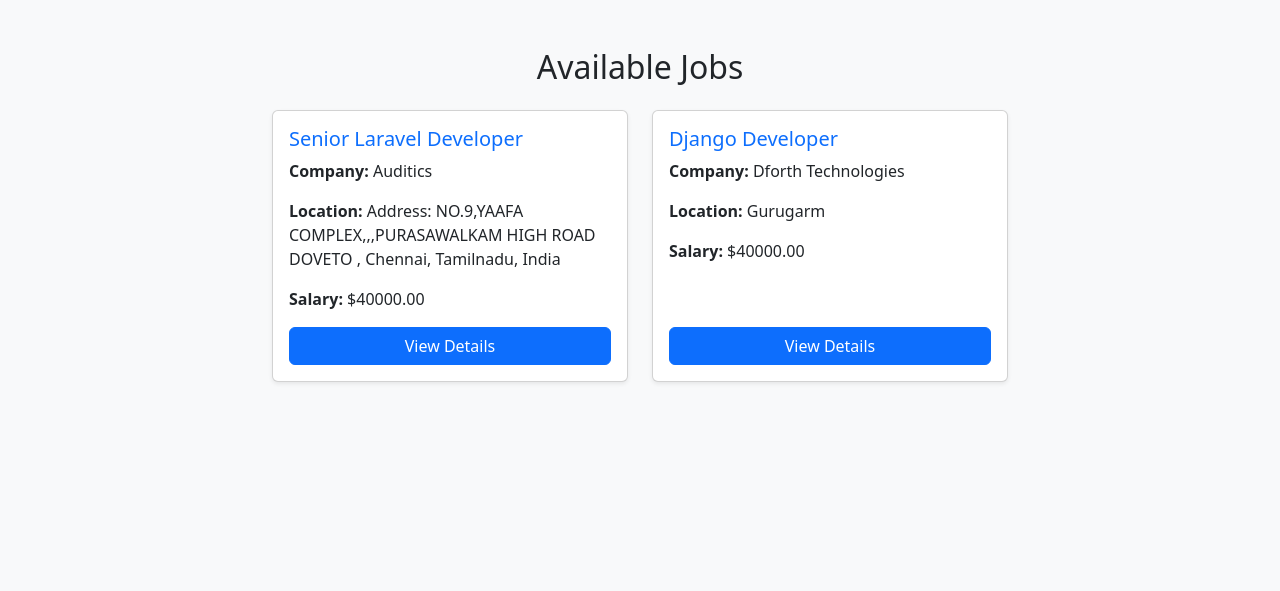
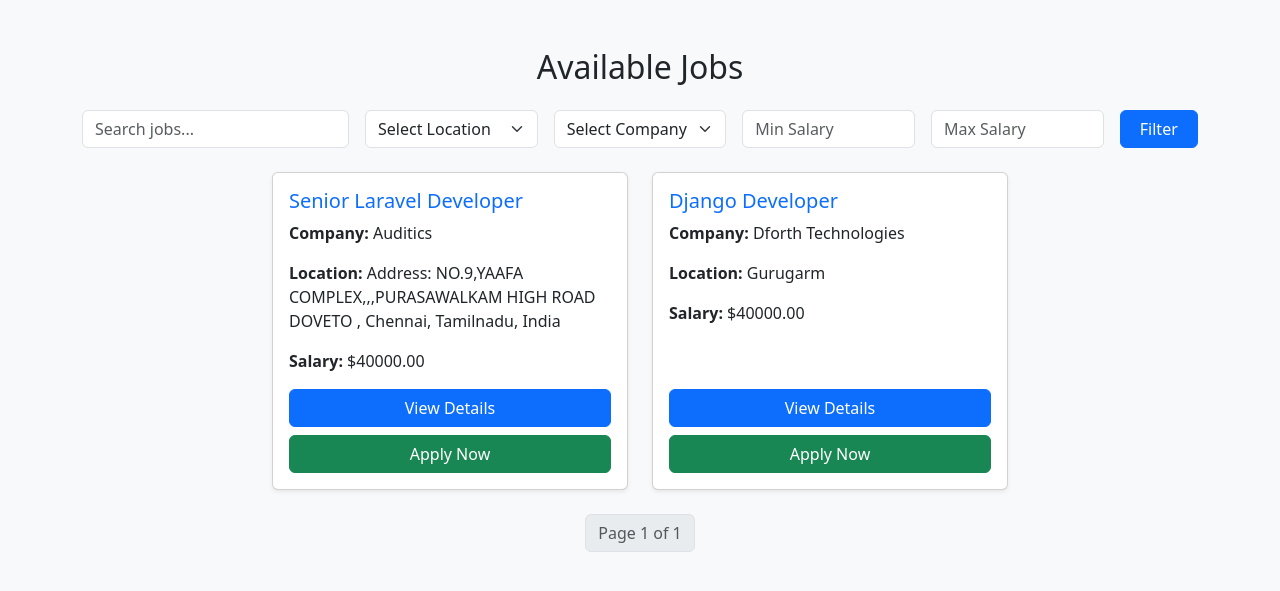
Before and after one commit to Sajid-Khaja/Job_Portal, a Django app: page / in a window 1280 px wide. Shown: the part 56-647 px from the top of the page. Run offline with Django 5.2, Linux system fonts and the light colour scheme; a user stored in the database is signed in; data comes from the database, SQL or seed files in the repository; both versions use the stored data as it was after the commit.

Commit message:
new features added

```diff
--- a/jobs/models.py
+++ b/jobs/models.py
@@ -1,4 +1,5 @@
 from django.db import models
+from django.contrib.auth.models import User
 
 class Job(models.Model):
     JOB_TYPES = [
@@ -22,3 +23,12 @@
 
     def __str__(self):
         return f"{self.title} - {self.company}"
+
+
+class JobApplication(models.Model):
+    user = models.ForeignKey(User, on_delete=models.CASCADE)
+    job = models.ForeignKey(Job, on_delete=models.CASCADE)
+    applied_at = models.DateTimeField(auto_now_add=True)
+
+    def __str__(self):
+        return f"{self.user.username} - {self.job.title}"
--- a/jobs/templates/base.html
+++ b/jobs/templates/base.html
@@ -12,6 +12,7 @@
             <a class="navbar-brand" href="{% url 'job_list' %}">Job Portal</a>
             <div class="navbar-nav">
                 {% if user.is_authenticated %}
+                    <a class="nav-link" href="{% url 'application_history' %}">My Applications</a>
                     <a class="nav-link" href="{% url 'job_create' %}">Post a Job</a>
                     <a class="nav-link" href="{% url 'logout' %}">Logout</a>
                 {% else %}
--- a/jobs/templates/job_list.html
+++ b/jobs/templates/job_list.html
@@ -19,10 +19,43 @@
         </div>
     </nav>
 
-    <!-- Job Listings -->
+    <!-- Container -->
     <div class="container mt-5">
         <h2 class="text-center mb-4">Available Jobs</h2>
 
+        <!-- Search and Filter Form -->
+        <form method="GET" action="{% url 'job_list' %}" class="row g-3 mb-4">
+            <div class="col-md-3">
+                <input type="text" name="q" class="form-control" placeholder="Search jobs..." value="{{ request.GET.q }}">
+            </div>
+            <div class="col-md-2">
+                <select name="location" class="form-select">
+                    <option value="">Select Location</option>
+                    {% for loc in locations %}
+                    <option value="{{ loc }}" {% if request.GET.location == loc %}selected{% endif %}>{{ loc }}</option>
+                    {% endfor %}
+                </select>
+            </div>
+            <div class="col-md-2">
+                <select name="company" class="form-select">
+                    <option value="">Select Company</option>
+                    {% for comp in companies %}
+                    <option value="{{ comp }}" {% if request.GET.company == comp %}selected{% endif %}>{{ comp }}</option>
+                    {% endfor %}
+                </select>
+            </div>
+            <div class="col-md-2">
+                <input type="number" name="min_salary" class="form-control" placeholder="Min Salary" value="{{ request.GET.min_salary }}">
+            </div>
+            <div class="col-md-2">
+                <input type="number" name="max_salary" class="form-control" placeholder="Max Salary" value="{{ request.GET.max_salary }}">
+            </div>
+            <div class="col-md-1">
+                <button type="submit" class="btn btn-primary w-100">Filter</button>
+            </div>
+        </form>
+
+        <!-- Job Listings -->
         <div class="row justify-content-center">
             {% for job in jobs %}
             <div class="col-md-4 mb-4">
@@ -34,12 +67,44 @@
                         <p><strong>Salary:</strong> ${{ job.salary }}</p>
                         <div class="mt-auto">
                             <a href="{% url 'job_detail' job.id %}" class="btn btn-primary w-100">View Details</a>
+                            <a href="{% url 'apply_job' job.id %}" class="btn btn-success w-100 mt-2">Apply Now</a>
                         </div>
                     </div>
                 </div>
             </div>
+            {% empty %}
+            <div class="col-12 text-center">
+                <p class="text-muted">No jobs found.</p>
+            </div>
             {% endfor %}
         </div>
+
+        <!-- Pagination -->
+        <nav>
+            <ul class="pagination justify-content-center">
+                {% if jobs.has_previous %}
+                <li class="page-item">
+                    <a class="page-link" href="?page=1">First</a>
+                </li>
+                <li class="page-item">
+                    <a class="page-link" href="?page={{ jobs.previous_page_number }}">Previous</a>
+                </li>
+                {% endif %}
+
+                <li class="page-item disabled">
+                    <span class="page-link">Page {{ jobs.number }} of {{ jobs.paginator.num_pages }}</span>
+                </li>
+
+                {% if jobs.has_next %}
+                <li class="page-item">
+                    <a class="page-link" href="?page={{ jobs.next_page_number }}">Next</a>
+                </li>
+                <li class="page-item">
+                    <a class="page-link" href="?page={{ jobs.paginator.num_pages }}">Last</a>
+                </li>
+                {% endif %}
+            </ul>
+        </nav>
     </div>
 
     <!-- Bootstrap JS -->
--- a/jobs/urls.py
+++ b/jobs/urls.py
@@ -1,7 +1,7 @@
 from django.urls import path
 from .views import (
     job_list, job_create, job_detail, job_update, job_delete,
-    register, user_login, user_logout
+    register, user_login, user_logout,apply_job,application_history,application_status
 )
 
 urlpatterns = [
@@ -13,4 +13,7 @@
     path('register/', register, name='register'),
     path('login/', user_login, name='login'),
     path('logout/', user_logout, name='logout'),
+    path('jobs/<int:job_id>/apply/', apply_job, name='apply_job'),
+    path('applications/', application_history, name='application_history'),
+     path('my-applications/', application_status, name='application_status'),
 ]
--- a/jobs/views.py
+++ b/jobs/views.py
@@ -4,10 +4,78 @@
 from django.contrib.auth.forms import UserCreationForm, AuthenticationForm
 from .models import Job
 from .forms import JobForm
+from django.core.paginator import Paginator
+from .models import  JobApplication
+from django.contrib import messages
+
+
 @login_required
 def job_list(request):
-    jobs = Job.objects.all()  # Fetch all jobs from the database
-    return render(request, 'job_list.html', {'jobs': jobs})
+    jobs = Job.objects.all()
+
+    # Search by job title
+    query = request.GET.get('q')
+    if query:
+        jobs = jobs.filter(title__icontains=query)
+
+    # Filter by location
+    location = request.GET.get('location')
+    if location:
+        jobs = jobs.filter(location=location)
+
+    # Filter by company
+    company = request.GET.get('company')
+    if company:
+        jobs = jobs.filter(company=company)
+
+    # Filter by salary range
+    min_salary = request.GET.get('min_salary')
+    max_salary = request.GET.get('max_salary')
+
+    if min_salary:
+        jobs = jobs.filter(salary__gte=min_salary)
+    if max_salary:
+        jobs = jobs.filter(salary__lte=max_salary)
+
+    # Get unique locations and companies for dropdown filters
+    locations = Job.objects.values_list('location', flat=True).distinct()
+    companies = Job.objects.values_list('company', flat=True).distinct()
+
+    # Pagination (5 jobs per page)
+    paginator = Paginator(jobs, 5)
+    page_number = request.GET.get('page')
+    jobs_page = paginator.get_page(page_number)
+
+    return render(request, 'job_list.html', {
+        'jobs': jobs_page,
+        'locations': locations,
+        'companies': companies
+    })
+@login_required
+def apply_job(request, job_id):
+    job = get_object_or_404(Job, id=job_id)
+
+    # Check if the user has already applied
+    if JobApplication.objects.filter(user=request.user, job=job).exists():
+        messages.warning(request, "You have already applied for this job.")
+        return redirect('job_detail', job.id)
+
+    # Save the application
+    JobApplication.objects.create(user=request.user, job=job)
+    messages.success(request, "You have successfully applied for this job!")
+
+    return redirect('job_detail', job.id)
+@login_required
+def application_status(request):
+    applications = JobApplication.objects.filter(user=request.user).select_related('job')
+    return render(request, 'application_status.html', {'applications': applications})
+
+@login_required
+def application_history(request):
+    applications = JobApplication.objects.filter(user=request.user).select_related('job')
+
+    return render(request, 'application_history.html', {'applications': applications})
+
 @login_required
 def job_create(request):
     if request.method == "POST":
```
Also changed, not shown: jobs/templates/application_history.html (added, +27 -0 lines), jobs/templates/application_status.html (added, +50 -0 lines), jobs/templates/job_detail.html (+20 -4 lines), db.sqlite3, jobs/migrations/0003_jobapplication.py (added).
